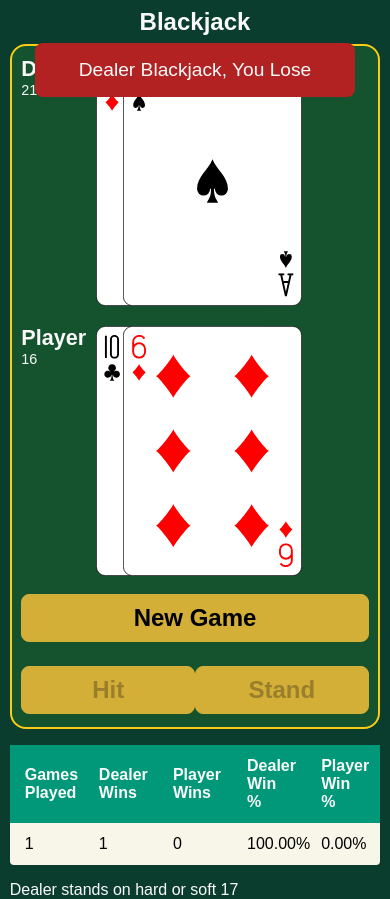
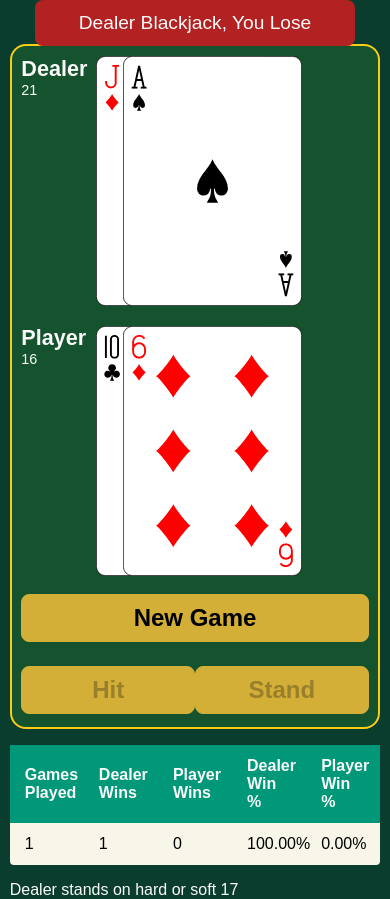
Before and after one commit to Tyler-de-Wit/black-jack-react, a React (Vite) app: page / in a window 390 px wide. Both pictures are taken after a click on the button "New Game". Built offline with nearby package versions, Linux system fonts and the light colour scheme; the HTML template or start-up script is replaced by a standard one.

Commit message:
feat: Move result message to top of screen so it doesn't cover the game surface

```diff
--- a/src/App.css
+++ b/src/App.css
@@ -165,11 +165,11 @@ td {
   font-weight: 500;
   width: 20rem;
   text-align: center;
-  padding: 1rem;
+  padding: 1.54rem 1rem;
   border-radius: 8px;
   font-size: 1.2rem;
   position: absolute;
-  top: 4.3rem;
+  top: 0rem;
   left: calc(50% - 10rem);
   z-index: 999;
   animation: fadeIn 0.2s ease-in-out forwards;
@@ -311,6 +311,6 @@ td {
 
   /* Result Message */
   .result-message {
-    top: 2.7rem;
+    padding: 0.74rem 1rem;
   }
 }
```
